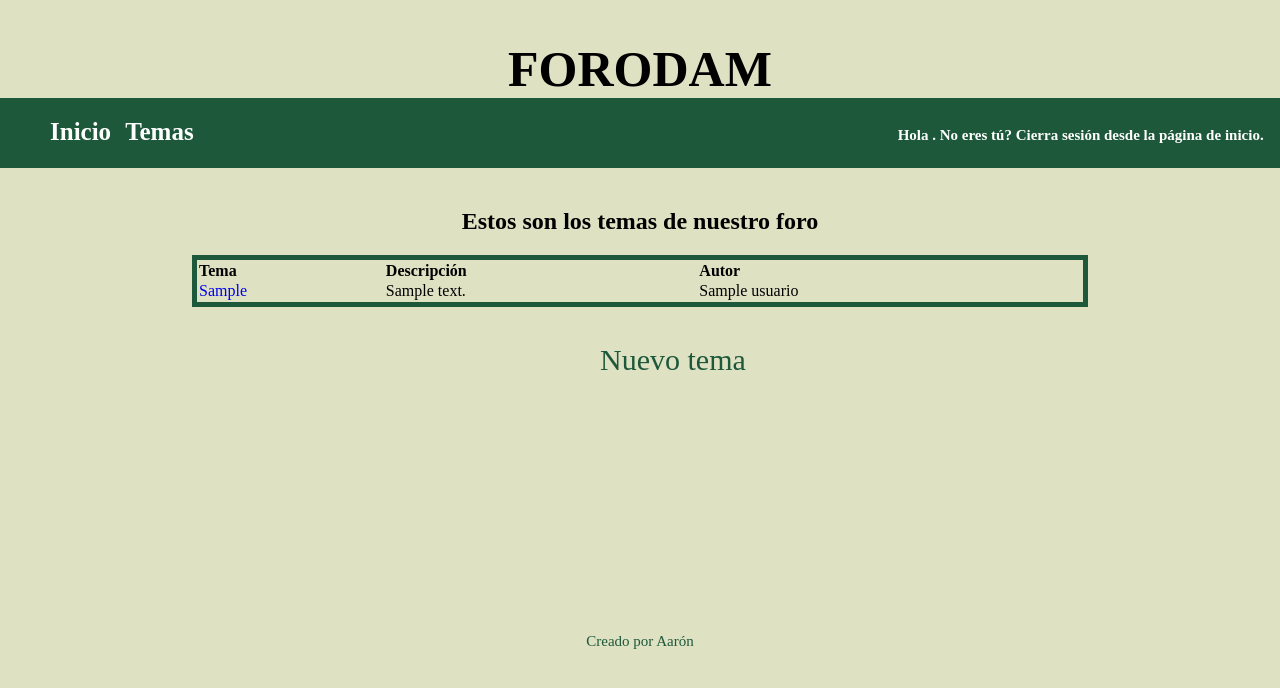
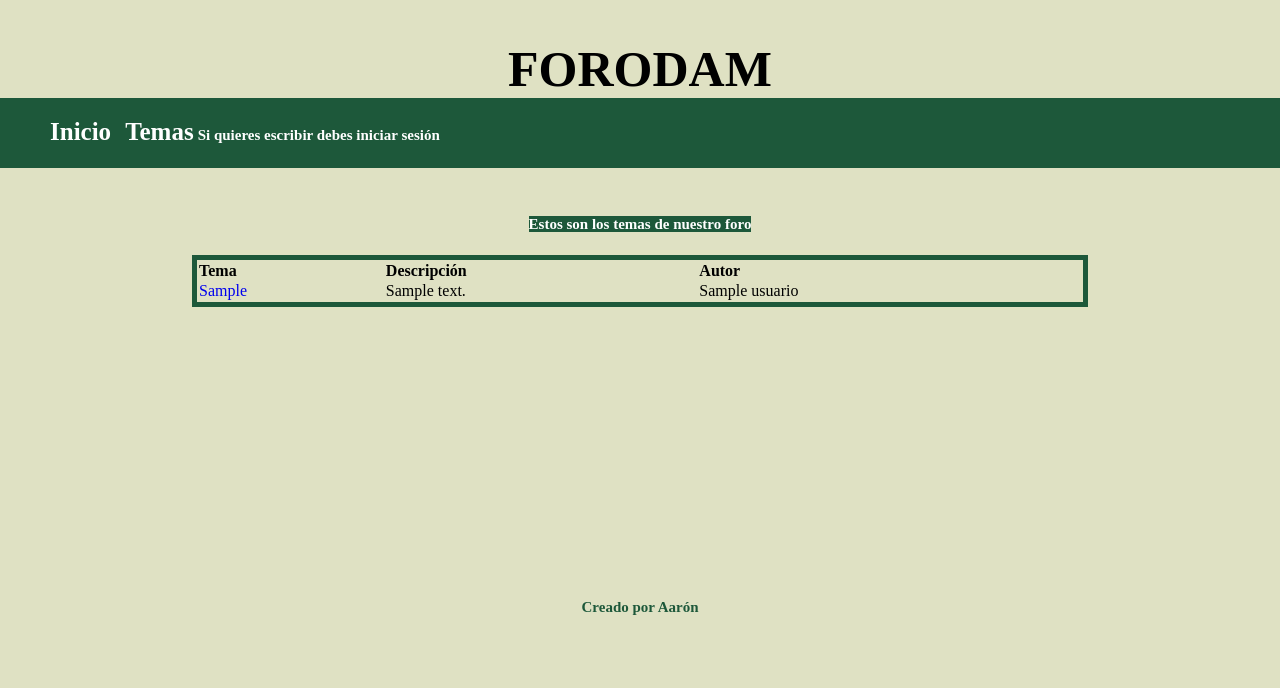
Before and after one commit to aaron0211/Actividad_Foro, a PHP site: page /views/temas.php in a window 1280 px wide. Shown: the top 688 px of the page. Run offline with PHP 8.4, Linux system fonts and the light colour scheme; tables that the repository leaves empty hold one stand-in row (values such as "Sample post").

Commit message:
Cambios enlace añadir tema y comentario

```diff
--- a/AA_Aarón_Retavé/css/style.css
+++ b/AA_Aarón_Retavé/css/style.css
@@ -30,7 +30,6 @@
     font-weight: bold;
     color: white;
     font-size: 15px;
-    margin-left: 700px;
     background: rgb(29, 88, 58);
 }
 #enlace{
--- a/AA_Aarón_Retavé/views/comentarios.php
+++ b/AA_Aarón_Retavé/views/comentarios.php
@@ -38,7 +38,9 @@ try {
 }
 echo '<br>';
 echo '<br>';
-echo "<a class='item' href='nuevoComentario.php?tema=".$_GET['tema']."'>Nuevo comentario</a>";
+if (isset($_SESSION['usuario_id'])) {
+    echo "<a class='item' href='nuevoComentario.php?tema=" . $_GET['tema'] . "'>Nuevo comentario</a>";
+}
 require_once ("footer.php");
 ob_end_flush();
 ?>
--- a/AA_Aarón_Retavé/views/header.php
+++ b/AA_Aarón_Retavé/views/header.php
@@ -22,5 +22,11 @@ foreach ($resultado as $user){
     <div id="barra">
         <a id="menu" href="inicio.php">Inicio</a>
         <a id="menu2" href="temas.php">Temas</a>
-        <a id='nombre'>Hola <?php echo $nombre?>. No eres tú? Cierra sesión desde la página de <a id="enlace" href='inicio.php'> inicio.</a></a>
+        <?php
+            if (isset($_SESSION['usuario_id'])){
+                echo '<a id="nombre">Hola '.$nombre.' No eres tú? Cierra sesión desde la página de <a id="enlace" href="inicio.php"> inicio.</a></a>';
+            }else{
+                echo '<a id="nombre">Si quieres escribir debes iniciar sesión';
+            }
+        ?>
     </div>
--- a/AA_Aarón_Retavé/views/inicio.php
+++ b/AA_Aarón_Retavé/views/inicio.php
@@ -1,7 +1,6 @@
 <?php
 require_once ("header.php");
 require_once("../sesion.php");
-//$sesion = new Sesion();
 if (isset($_SESSION['nombre'])) {
     echo "<h2 id='bienvenida'>Bienvenid@ \n";
     echo "<i>".$sesion->get('nombre')."</i>";
--- a/AA_Aarón_Retavé/views/temas.php
+++ b/AA_Aarón_Retavé/views/temas.php
@@ -28,6 +28,8 @@ try {
 }
 echo '<br>';
 echo '<br>';
-echo '<a class="item" href="nuevoTema.php">Nuevo tema</a>';
+if (isset($_SESSION['usuario_id'])) {
+    echo '<a class="item" href="nuevoTema.php">Nuevo tema</a>';
+}
 require_once ("footer.php");
 ?>
```
